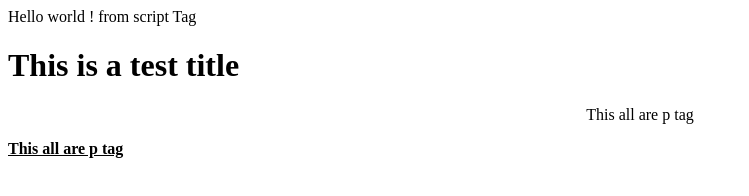
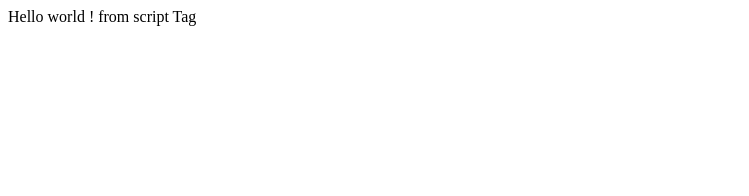
Before and after one commit to niamrox/udemy, a plain HTML site: page index.html in a window 1280 px wide. Shown: the whole page, without its empty margins (0-749 px from the left). Drawn offline with Linux system fonts and the light colour scheme.

Commit message:
Div code pattern changes

```diff
--- a/index.html
+++ b/index.html
@@ -12,8 +12,12 @@
     </script>
 </head>
 <body>
-<h1>This is a test title</h1>
-<p><center>This all are p tag</center></p>
-<p><u><b>This all are p tag</b></u></p>
+<div class="header"></div>
+<div class="navigation"></div>
+<div class="main-body">
+    <div class="content"></div>
+    <div class="sidebar"></div>
+</div>
+<div class="footer"></div>
 </body>
 </html>
```
